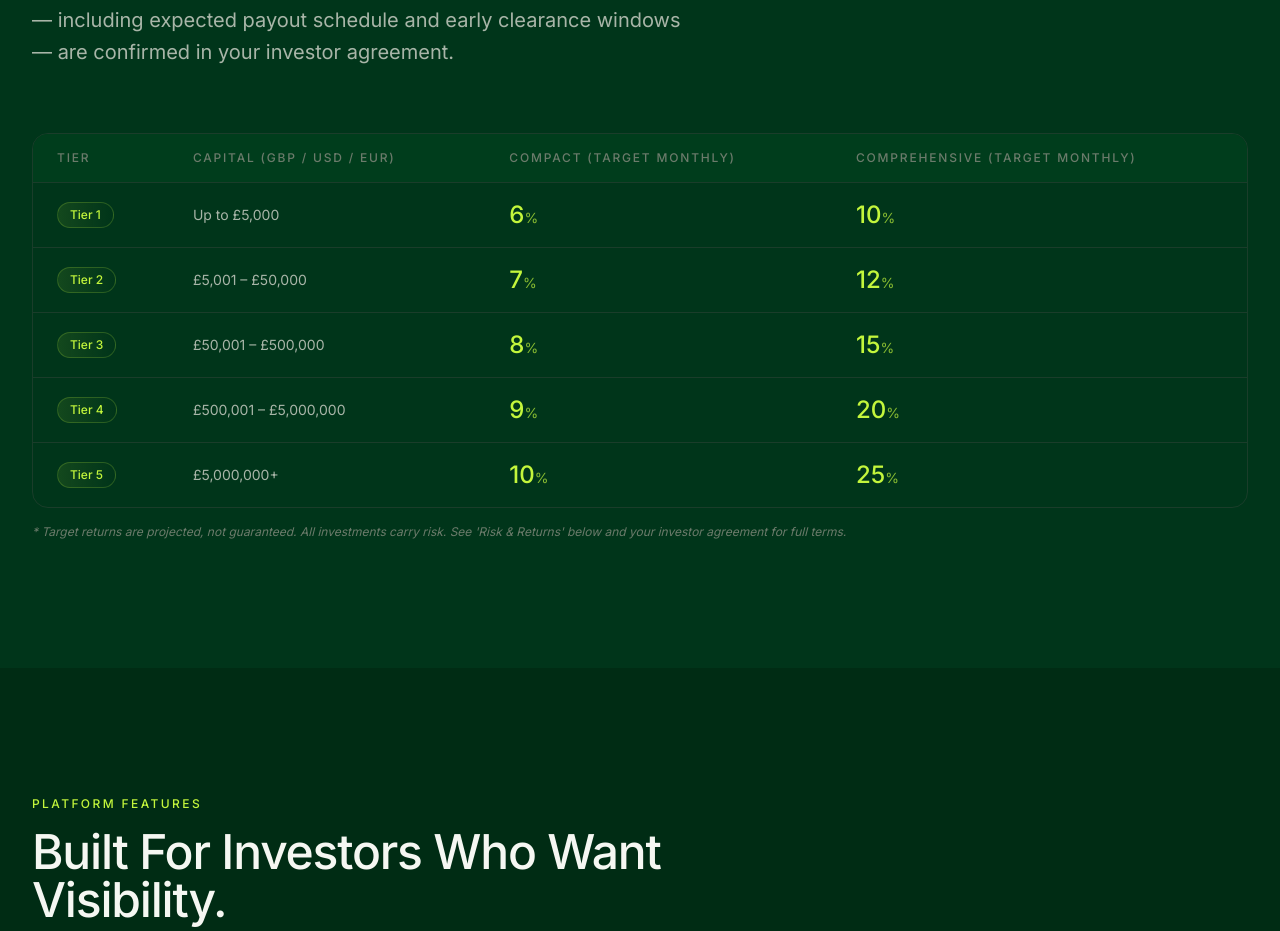
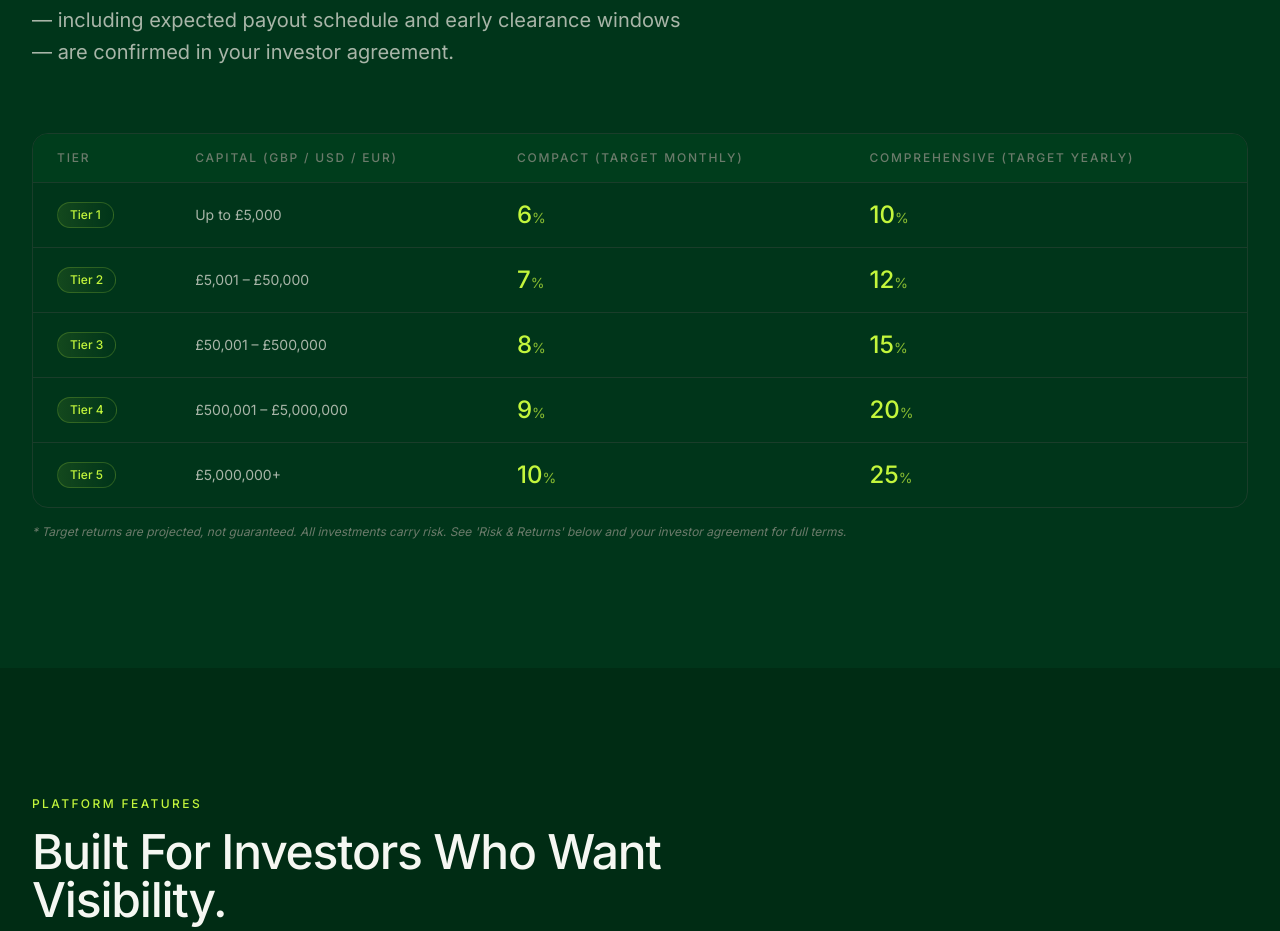
Before and after one commit to zubayerkareem/tishosite, a Next.js app: page / in a window 1280 px wide. Shown: the part 3343-4274 px from the top of the page. Built offline with nearby package versions, Linux system fonts and the light colour scheme.

Commit message:
fix: Comprehensive column header to Target Yearly
Co-Authored-By: Claude Sonnet 4.6 <noreply@anthropic.com>

```diff
--- a/components/sections/TierTable.tsx
+++ b/components/sections/TierTable.tsx
@@ -63,7 +63,7 @@ export function TierTable() {
                       Compact (Target Monthly)
                     </th>
                     <th className="px-6 py-4 text-left text-xs uppercase tracking-[0.15em] text-foreground-subtle font-medium">
-                      Comprehensive (Target Monthly)
+                      Comprehensive (Target Yearly)
                     </th>
                   </tr>
                 </thead>
```
